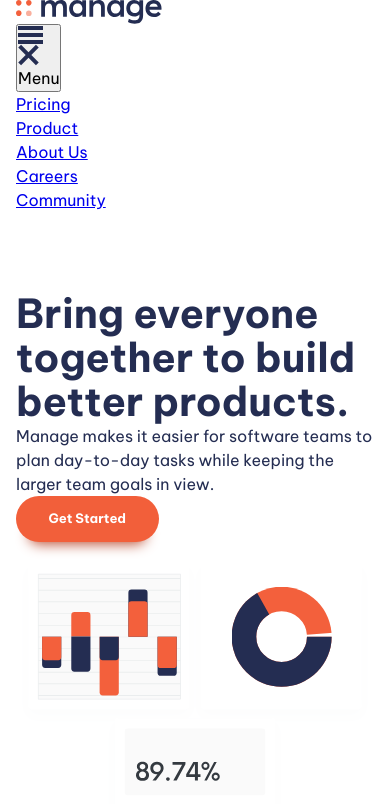
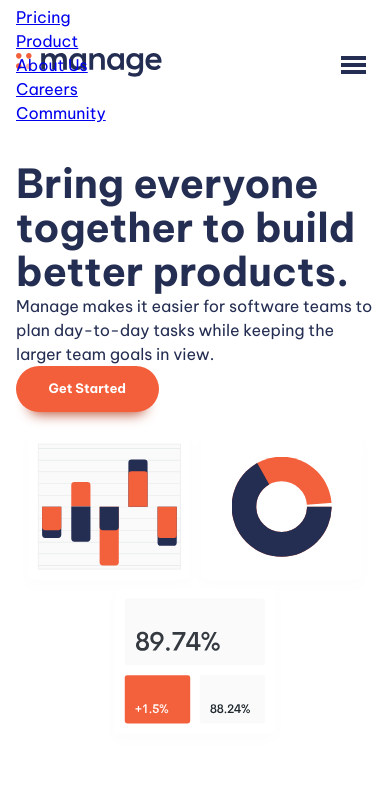
Before and after one commit to nziokikevin/FE-mentor-challenge, a website built with Vite: page index.html in a window 390 px wide. Both pictures are taken after a click on the button "Menu". Shown: the top 804 px of the page. Built offline with nearby package versions, Linux system fonts and the light colour scheme.

Commit message:
:lipstick: style: styling the navigation bar

```diff
--- a/style.css
+++ b/style.css
@@ -119,6 +119,19 @@
 }
 
 /* setting up utility classes */
+.visually-hidden {
+  position: absolute;
+  position: absolute !important;
+  width: 1px !important;
+  height: 1px !important;
+  padding: 0 !important;
+  margin: -1px !important;
+  overflow: hidden !important;
+  clip: rect(0, 0, 0, 0) !important;
+  white-space: nowrap !important;
+  border: 0 !important;
+}
+
 .text-primary-400 {
   color: var(--clr-primary-400);
 }
@@ -174,13 +187,13 @@
   font-size: var(--fs-300);
 }
 .fs-400 {
-  font-size: var(--fs-400)
+  font-size: var(--fs-400);
 }
 .fs-500 {
-  font-size: var(--fs-500)
+  font-size: var(--fs-500);
 }
 .fs-600 {
-  font-size: var(--fs-600)
+  font-size: var(--fs-600);
 }
 
 .padding-block-700 {
@@ -204,12 +217,11 @@
   gap: 1rem;
 }
 
-@media(min-width: 50em) {
+@media (min-width: 50em) {
   .even-columns {
     grid-auto-flow: column;
     grid-auto-columns: 1fr;
   }
-
 }
 
 /* general styling */
@@ -249,3 +261,47 @@
   background-color: var(--clr-neutral-100);
   color: var(--clr-accent-300);
 }
+
+/* navigation */
+
+.primary-header {
+  margin-top: var(--size-700);
+}
+
+.nav-wrapper {
+  display: flex;
+  align-items: center;
+  justify-content: space-between;
+}
+
+.mobile-nav-toggle {
+  display: none;
+}
+
+@media (max-width: 50em) {
+  .primary-navigation {
+    display: none;
+  }
+
+  .primary-navigation[data-visible] {
+    position: fixed;
+    display: block;
+  }
+
+  .mobile-nav-toggle {
+    display: block;
+    cursor: pointer;
+    background: none;
+    border: 0;
+    padding: 0.5em;
+  }
+
+  .mobile-nav-toggle .icon-close {
+    display: none;
+  }
+}
+
+.opened {
+  display: block;
+  position: fixed;
+}
```
